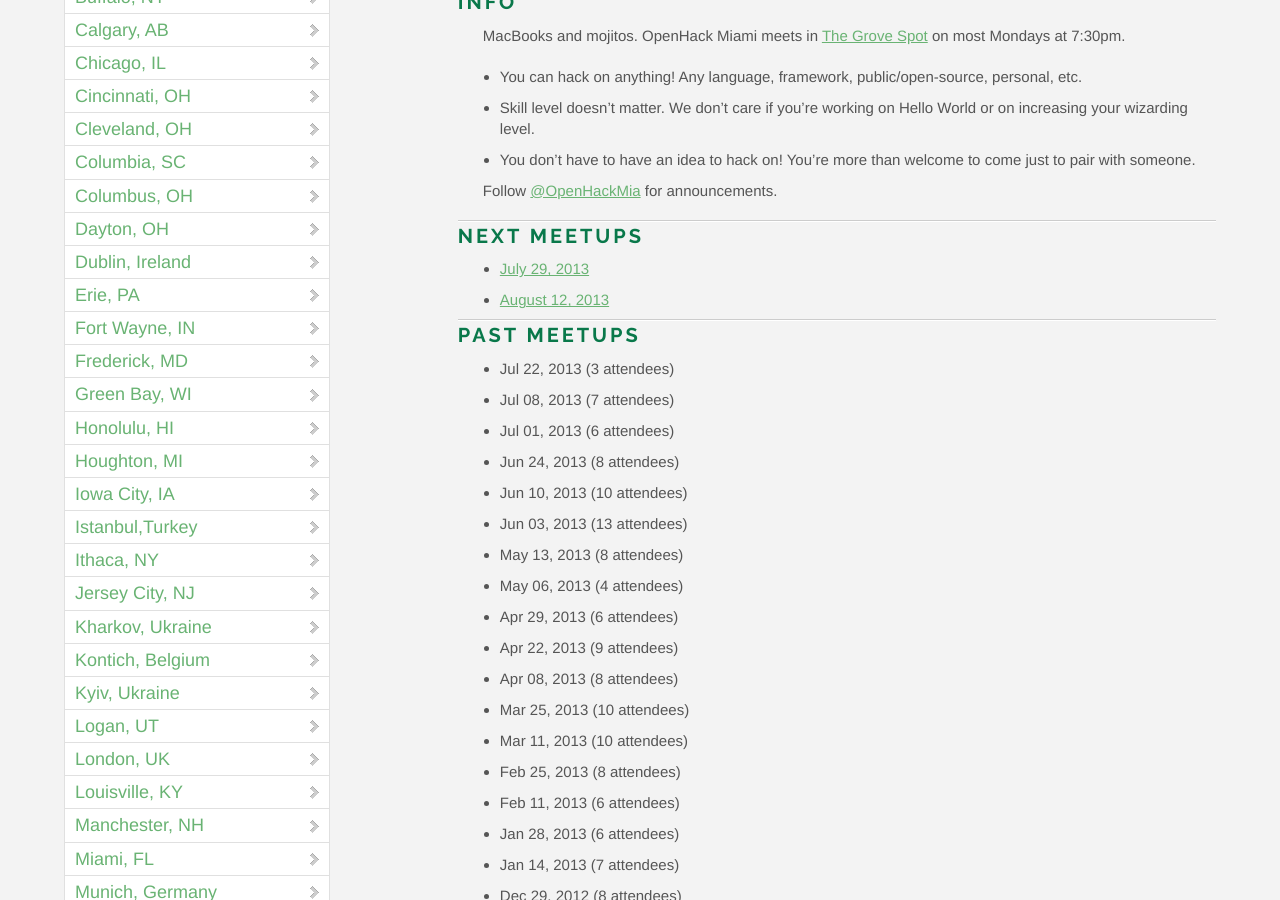
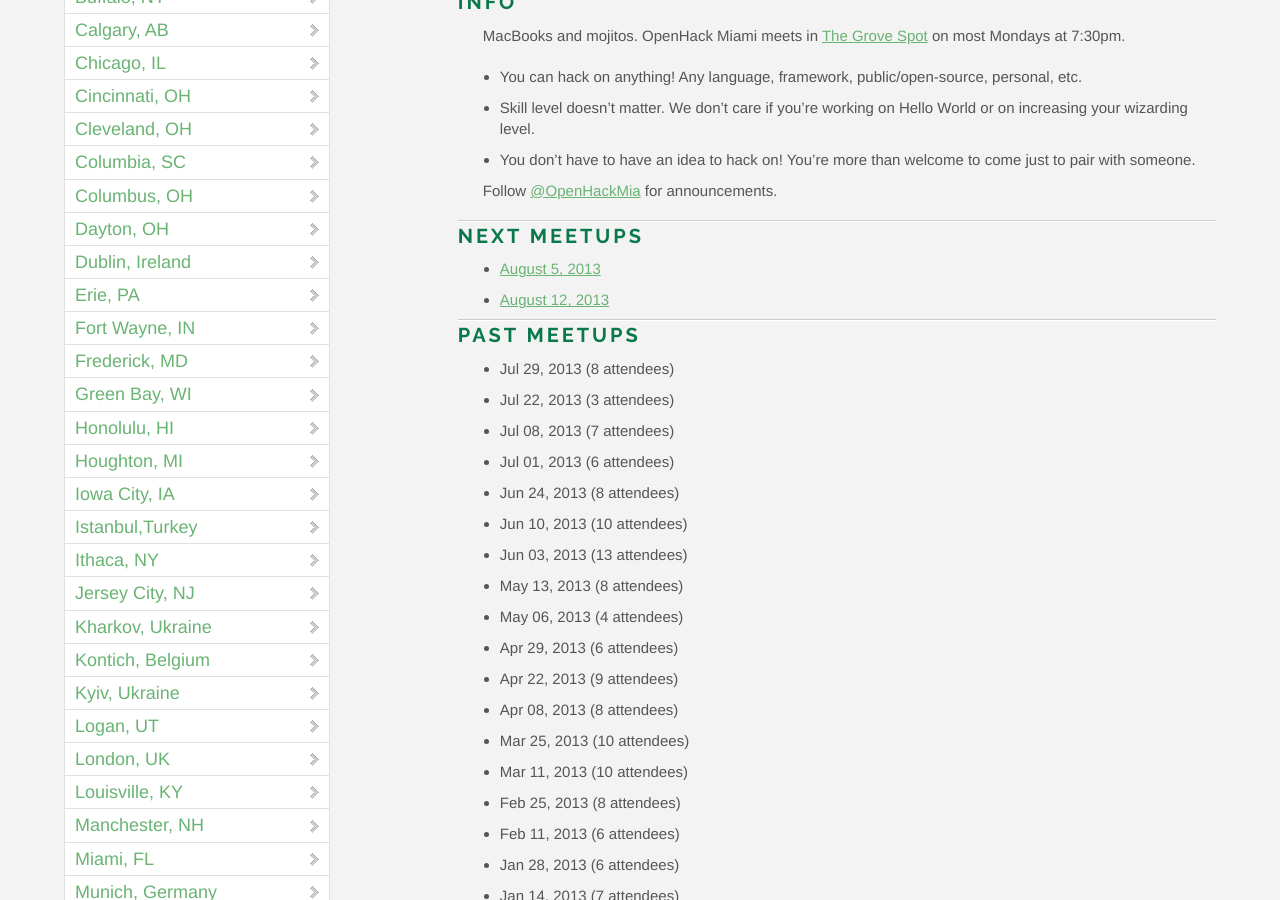
Before and after one commit to OpenHack/openhack.github.com, a Jekyll site: the page built from miami/index.markdown, in a window 1280 px wide and 900 px high, scrolled down 733 px. Built offline with Jekyll 4.4.1, drawn with Linux system fonts in a browser that asks for light colours; nearby versions of some CDN libraries; Markdown is read by kramdown in place of the engine named in the settings; comment, search, counter and statistics services are not loaded.

Commit message:
Update Miami attendee info Also, late schedule of today's OpenHack

```diff
--- a/miami/index.markdown
+++ b/miami/index.markdown
@@ -19,11 +19,11 @@ Follow [@OpenHackMia](http://twitter.com/openhackmia) for announcements.
 
 ### Next meetups
 
-* [July 29, 2013](http://www.meetup.com/miamirb/events/129927042/)
+* [August 5, 2013](http://www.meetup.com/miamirb/events/132929912/)
 * [August 12, 2013](http://www.meetup.com/miamirb/events/129927282/)
 
 ### Past meetups
-
+* Jul 29, 2013 (8 attendees)
 * Jul 22, 2013 (3 attendees)
 * Jul 08, 2013 (7 attendees)
 * Jul 01, 2013 (6 attendees)
```
